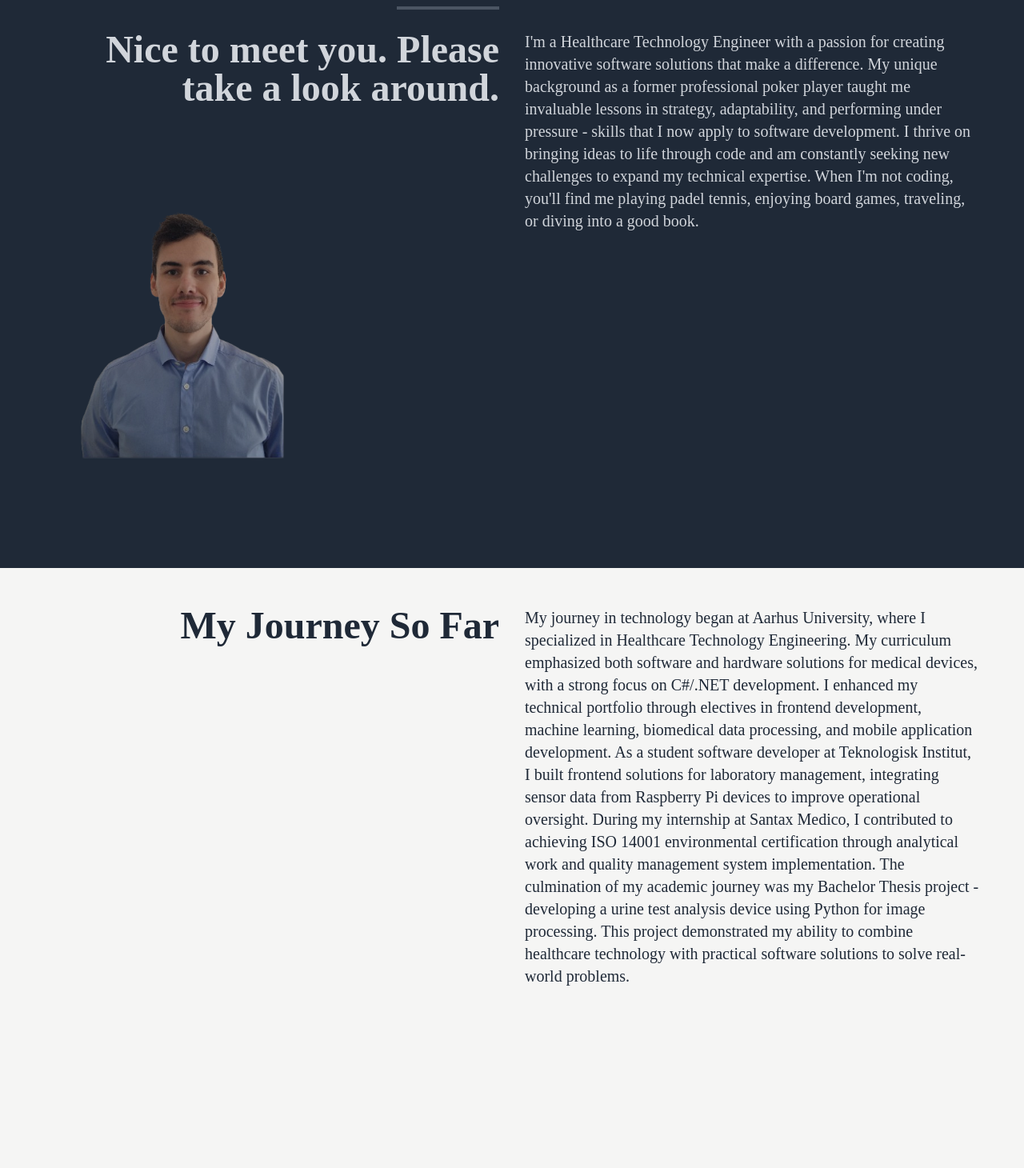
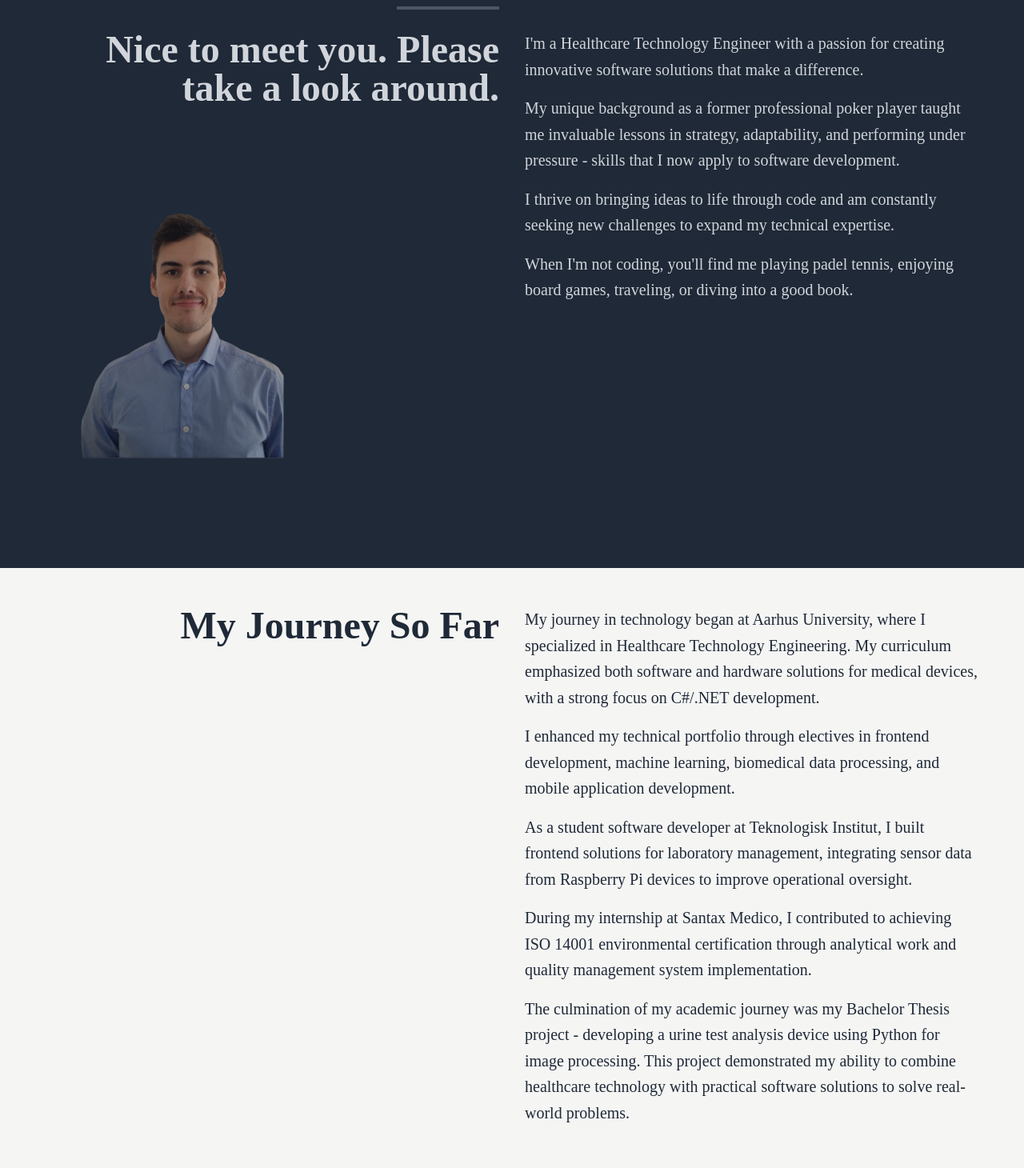
Before and after one commit to AndreasHoegh/portfolio-react-app, a React (Create React App) app: page / in a window 1280 px wide. Shown: the part 890-2350 px from the top of the page at 80% size. Built offline with nearby package versions, Linux system fonts and the light colour scheme.

Commit message:
read more btn

```diff
--- a/src/components/About.jsx
+++ b/src/components/About.jsx
@@ -1,11 +1,19 @@
-import React from "react";
-import { motion, useInView } from "framer-motion";
+import React, { useState } from "react";
+import { motion, useInView, AnimatePresence } from "framer-motion";
 import { useRef } from "react";
 import hero from "../assets/hero.png";
 
 const About = () => {
   const ref = useRef(null);
   const isInView = useInView(ref, { once: true, margin: "-100px" });
+  const [isExpanded, setIsExpanded] = useState(false);
+
+  const paragraphs = [
+    "I'm a Healthcare Technology Engineer with a passion for creating innovative software solutions that make a difference.",
+    "My unique background as a former professional poker player taught me invaluable lessons in strategy, adaptability, and performing under pressure - skills that I now apply to software development.",
+    "I thrive on bringing ideas to life through code and am constantly seeking new challenges to expand my technical expertise.",
+    "When I'm not coding, you'll find me playing padel tennis, enjoying board games, traveling, or diving into a good book.",
+  ];
 
   return (
     <div
@@ -43,18 +51,49 @@ const About = () => {
               />
             </motion.div>
           </div>
+
+          {/* Text Content */}
           <div className="text-lg xl:text-xl 2xl:text-2xl 3xl:text-4xl">
-            <p>
-              I'm a Healthcare Technology Engineer with a passion for creating
-              innovative software solutions that make a difference. My unique
-              background as a former professional poker player taught me
-              invaluable lessons in strategy, adaptability, and performing under
-              pressure - skills that I now apply to software development. I
-              thrive on bringing ideas to life through code and am constantly
-              seeking new challenges to expand my technical expertise. When I'm
-              not coding, you'll find me playing padel tennis, enjoying board
-              games, traveling, or diving into a good book.
-            </p>
+            {/* Mobile View */}
+            <div className="sm:hidden space-y-4">
+              {paragraphs
+                .slice(0, isExpanded ? paragraphs.length : 2)
+                .map((para, index) => (
+                  <motion.p
+                    key={index}
+                    initial={{ opacity: 0 }}
+                    animate={{ opacity: 1 }}
+                    transition={{ delay: index * 0.2 }}
+                    className="leading-relaxed"
+                  >
+                    {para}
+                  </motion.p>
+                ))}
+              <motion.button
+                onClick={() => setIsExpanded(!isExpanded)}
+                className="text-gray-400 hover:text-white transition-colors mt-4 block"
+                whileHover={{ scale: 1.05 }}
+                whileTap={{ scale: 0.95 }}
+              >
+                {isExpanded ? "Show Less" : "Read More..."}
+              </motion.button>
+            </div>
+
+            {/* Desktop View */}
+            <div className="hidden sm:block space-y-4">
+              {paragraphs.map((para, index) => (
+                <motion.p
+                  key={index}
+                  initial={{ opacity: 0, y: 20 }}
+                  whileInView={{ opacity: 1, y: 0 }}
+                  transition={{ delay: index * 0.2 }}
+                  viewport={{ once: true }}
+                  className="leading-relaxed"
+                >
+                  {para}
+                </motion.p>
+              ))}
+            </div>
           </div>
         </div>
       </div>
--- a/src/components/History.jsx
+++ b/src/components/History.jsx
@@ -1,6 +1,17 @@
-import React from "react";
+import React, { useState } from "react";
+import { motion } from "framer-motion";
 
 const History = () => {
+  const [isExpanded, setIsExpanded] = useState(false);
+
+  const paragraphs = [
+    "My journey in technology began at Aarhus University, where I specialized in Healthcare Technology Engineering. My curriculum emphasized both software and hardware solutions for medical devices, with a strong focus on C#/.NET development.",
+    "I enhanced my technical portfolio through electives in frontend development, machine learning, biomedical data processing, and mobile application development.",
+    "As a student software developer at Teknologisk Institut, I built frontend solutions for laboratory management, integrating sensor data from Raspberry Pi devices to improve operational oversight.",
+    "During my internship at Santax Medico, I contributed to achieving ISO 14001 environmental certification through analytical work and quality management system implementation.",
+    "The culmination of my academic journey was my Bachelor Thesis project - developing a urine test analysis device using Python for image processing. This project demonstrated my ability to combine healthcare technology with practical software solutions to solve real-world problems.",
+  ];
+
   return (
     <div
       name="history"
@@ -11,26 +22,49 @@ const History = () => {
           <div className="sm:text-right text-4xl xl:text-5xl 2xl:text-6xl 3xl:text-7xl font-bold">
             <p>My Journey So Far</p>
           </div>
+
+          {/* Text Content */}
           <div className="text-lg xl:text-xl 3xl:text-4xl">
-            <p>
-              My journey in technology began at Aarhus University, where I
-              specialized in Healthcare Technology Engineering. My curriculum
-              emphasized both software and hardware solutions for medical
-              devices, with a strong focus on C#/.NET development. I enhanced my
-              technical portfolio through electives in frontend development,
-              machine learning, biomedical data processing, and mobile
-              application development. As a student software developer at
-              Teknologisk Institut, I built frontend solutions for laboratory
-              management, integrating sensor data from Raspberry Pi devices to
-              improve operational oversight. During my internship at Santax
-              Medico, I contributed to achieving ISO 14001 environmental
-              certification through analytical work and quality management
-              system implementation. The culmination of my academic journey was
-              my Bachelor Thesis project - developing a urine test analysis
-              device using Python for image processing. This project
-              demonstrated my ability to combine healthcare technology with
-              practical software solutions to solve real-world problems.
-            </p>
+            {/* Mobile View */}
+            <div className="sm:hidden space-y-4">
+              {paragraphs
+                .slice(0, isExpanded ? paragraphs.length : 2)
+                .map((para, index) => (
+                  <motion.p
+                    key={index}
+                    initial={{ opacity: 0 }}
+                    animate={{ opacity: 1 }}
+                    transition={{ delay: index * 0.2 }}
+                    className="leading-relaxed"
+                  >
+                    {para}
+                  </motion.p>
+                ))}
+              <motion.button
+                onClick={() => setIsExpanded(!isExpanded)}
+                className="text-gray-600 hover:text-gray-900 transition-colors mt-4 block"
+                whileHover={{ scale: 1.05 }}
+                whileTap={{ scale: 0.95 }}
+              >
+                {isExpanded ? "Show Less" : "Read More..."}
+              </motion.button>
+            </div>
+
+            {/* Desktop View */}
+            <div className="hidden sm:block space-y-4">
+              {paragraphs.map((para, index) => (
+                <motion.p
+                  key={index}
+                  initial={{ opacity: 0, y: 20 }}
+                  whileInView={{ opacity: 1, y: 0 }}
+                  transition={{ delay: index * 0.2 }}
+                  viewport={{ once: true }}
+                  className="leading-relaxed"
+                >
+                  {para}
+                </motion.p>
+              ))}
+            </div>
           </div>
         </div>
       </div>
```
